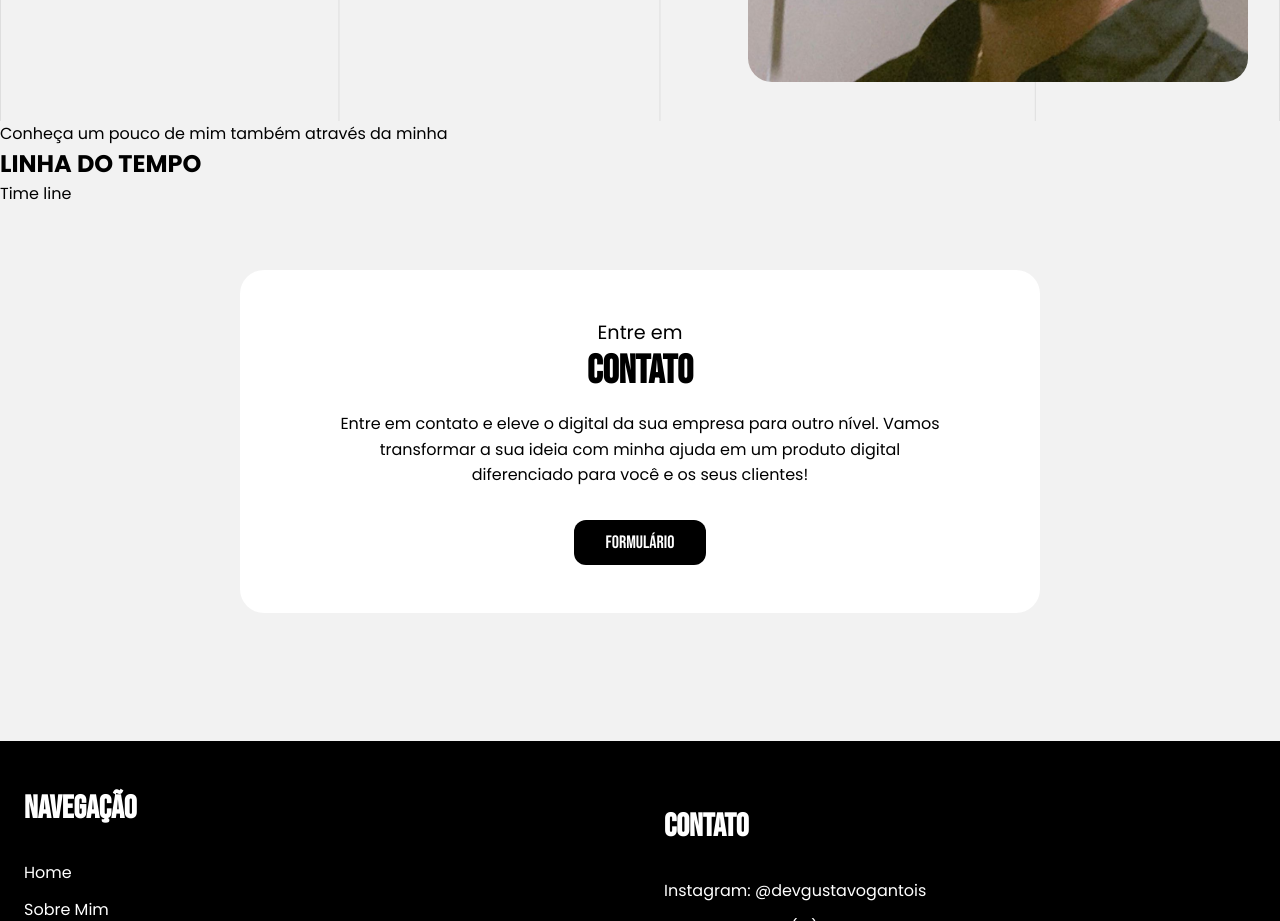
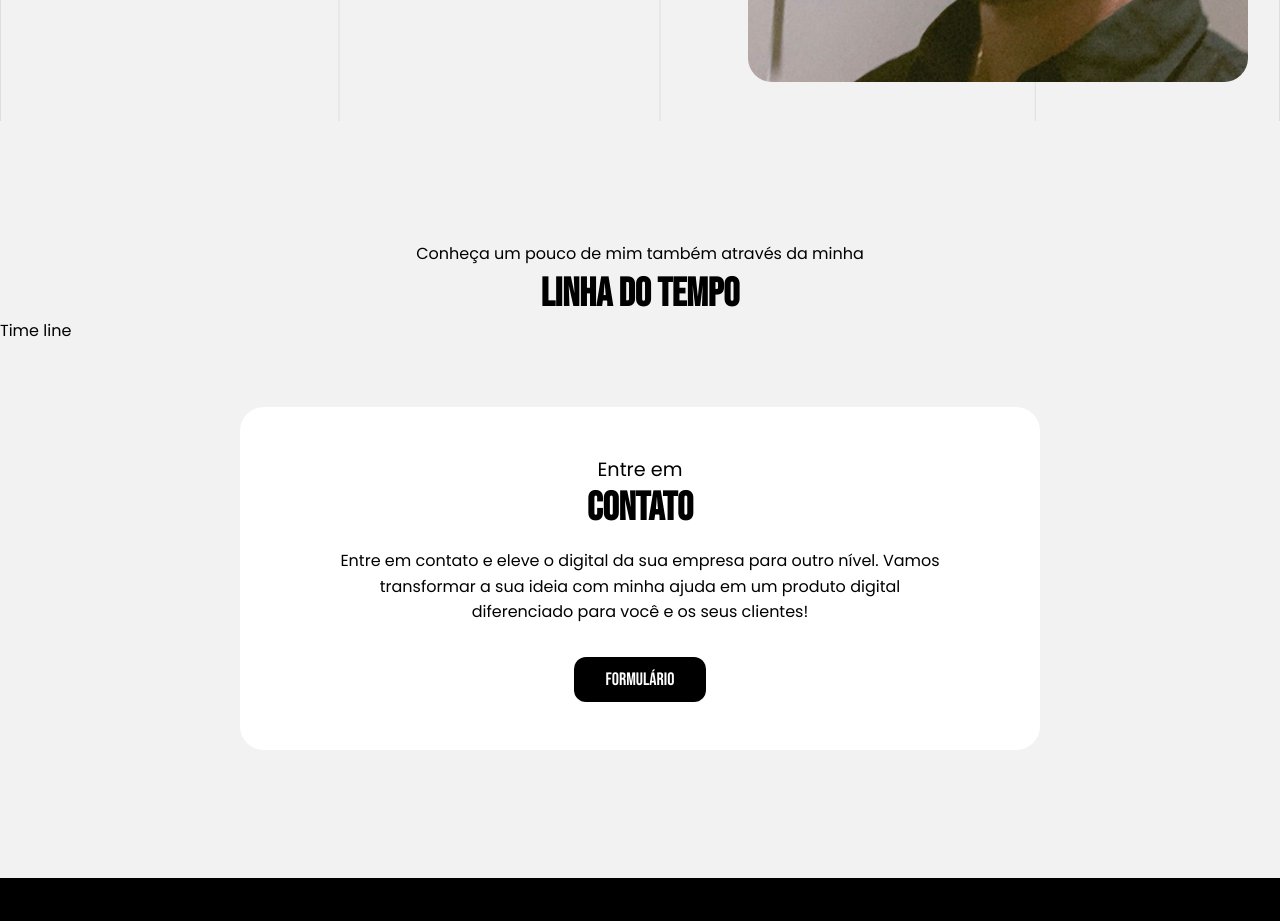
Before and after one commit to DevGustavoGantois/portfolio_unifacs_challenge, a website: page index.html in a window 1280 px wide. Shown: the part 2640-3561 px from the top of the page. Drawn offline with Linux system fonts and the light colour scheme; animation ran at ten frames a second.

Commit message:
style:Adjusting content in time-line.

```diff
--- a/style.css
+++ b/style.css
@@ -409,6 +409,27 @@ body {
     font-size: 18px;
 }
 
+/* Time line section */
+
+.content-info-timeLine {
+    margin-top: 120px;
+    display: flex;
+    justify-content: center;
+    flex-direction: column;
+    align-items: center;
+    gap: 4px;
+}
+
+.content-info-timeLine h1 {
+    font-family: "Bebas Neue", sans-serif;
+    font-size: 40px;
+}
+
+/*Time line*/
+.timeLine-content {
+
+}
+
 /*Contact section*/
 
 .contact-section {
```
